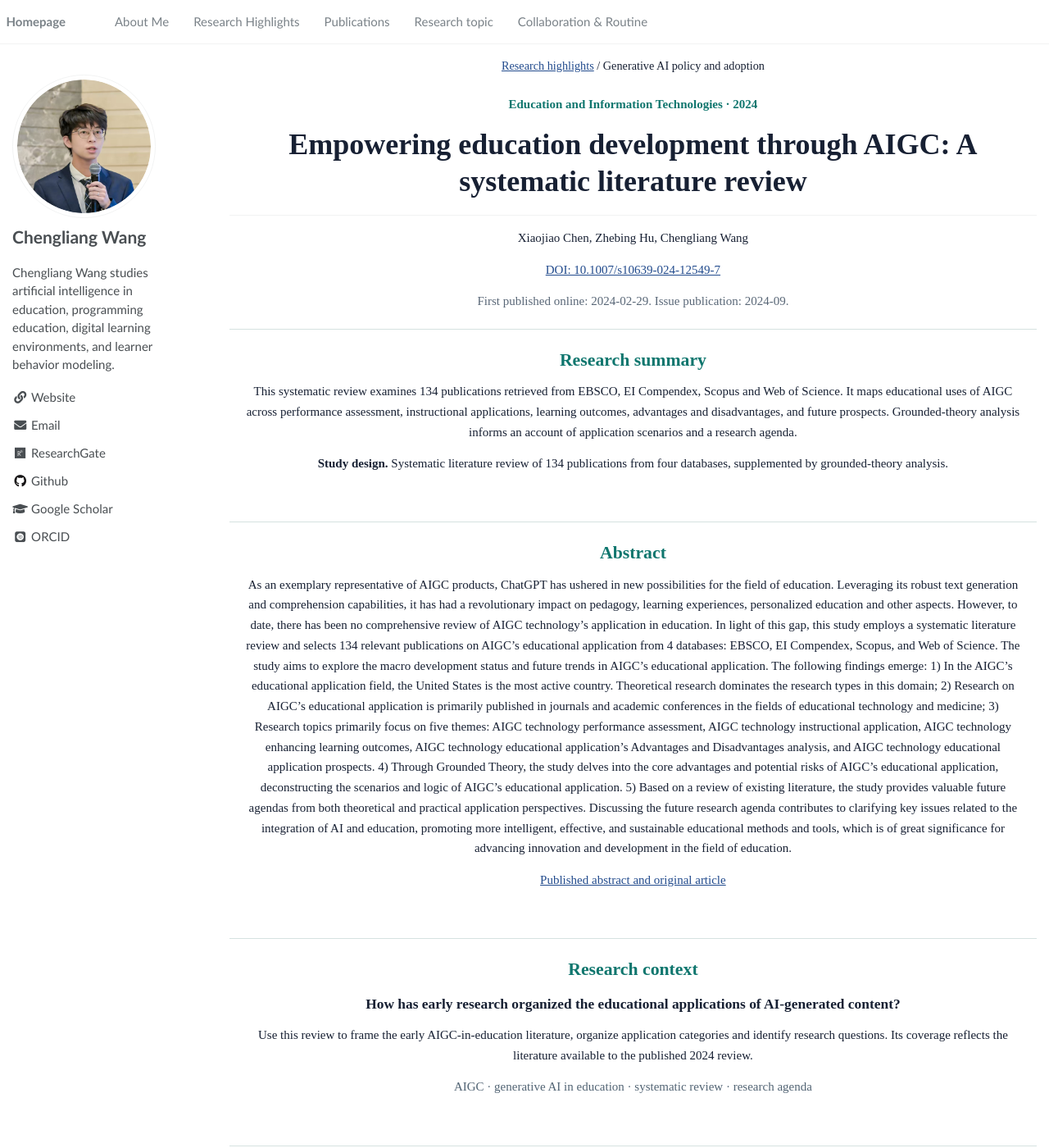
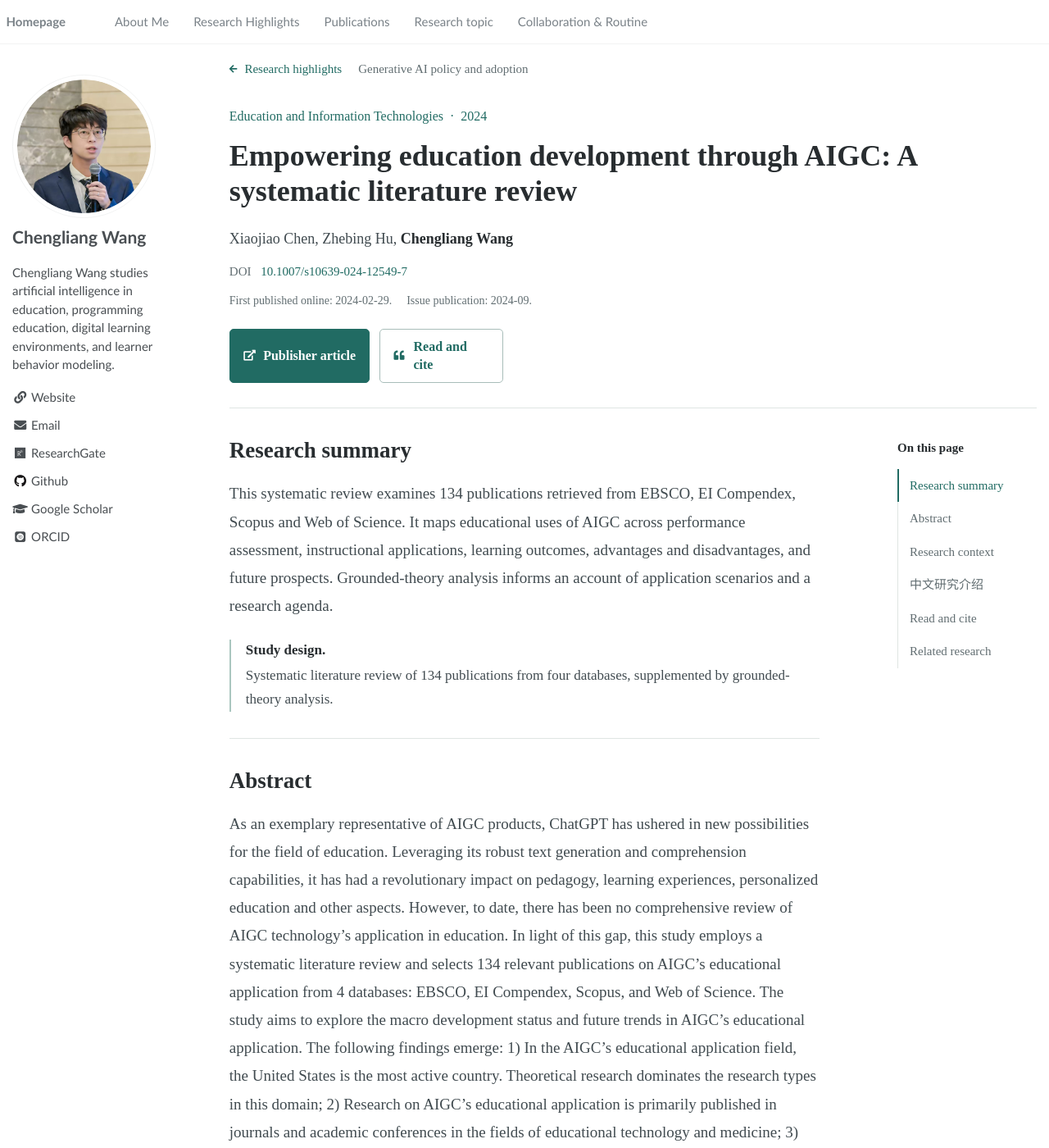
Before and after one commit to wcledutech/wcledutech.github.io, a Jekyll site: the page built from _pages/papers/aigc-education-systematic-review.md, in a window 1280 px wide and 1400 px high. Shown: the whole window at 82% size. Built offline with Jekyll 4.4.1, drawn with Linux system fonts in a browser that asks for light colours; some web fonts are replaced; some of the changed text lies outside the part shown.

Commit message:
Redesign all paper detail pages with readable layouts and section navigation

```diff
--- a/_layouts/publication.html
+++ b/_layouts/publication.html
@@ -2,22 +2,95 @@
 layout: default
 ---
 {% assign paper = site.data.research_highlights | where: "slug", page.highlight_slug | first %}
-<link rel="stylesheet" href="{{ '/assets/css/research-highlights.css' | relative_url }}">
-<div class="research-detail">
-  <nav aria-label="Breadcrumb"><a href="{{ '/research-highlights/' | relative_url }}">Research highlights</a> / {{ paper.topic | escape }}</nav>
-  <header><p class="research-label">{{ paper.journal | escape }} · {{ paper.year }}</p><h1>{{ paper.title | escape }}</h1>
-    <p class="research-authors">{{ paper.authors | join: ', ' | escape }}</p>
-    {% if paper.corresponding_authors.size > 0 %}<p class="research-correspondence"><strong>Corresponding author{% if paper.corresponding_authors.size > 1 %}s{% endif %}:</strong> {{ paper.corresponding_authors | join: ', ' | escape }}</p>{% endif %}
-    <p><a href="{{ paper.source_url | escape }}">DOI: {{ paper.doi | escape }}</a></p>
-    <p class="research-dates">{% if paper.published_online %}First published online: {{ paper.published_online }}.{% endif %}{% if paper.published_print %} Issue publication: {{ paper.published_print }}.{% endif %}</p>
+<link rel="stylesheet" href="{{ '/assets/css/paper-detail.css' | relative_url }}?v={{ site.time | date: '%s' }}">
+<div class="paper-detail" id="paper-top">
+  <nav class="paper-breadcrumb" aria-label="Breadcrumb">
+    <a href="{{ '/research-highlights/' | relative_url }}"><i class="fas fa-arrow-left" aria-hidden="true"></i> Research highlights</a>
+    <span>{{ paper.topic | escape }}</span>
+  </nav>
+
+  <header class="paper-header">
+    <p class="paper-journal">{{ paper.journal | escape }} <span aria-hidden="true">·</span> {{ paper.year }}</p>
+    <h1>{{ paper.title | escape }}</h1>
+    <p class="paper-authors">{% for author in paper.authors %}{% if author == 'Chengliang Wang' or author == 'Chenliang Wang' %}<strong>{{ author | escape }}</strong>{% else %}{{ author | escape }}{% endif %}{% unless forloop.last %}, {% endunless %}{% endfor %}</p>
+    {% if paper.corresponding_authors.size > 0 %}<p class="paper-correspondence"><strong>Corresponding author{% if paper.corresponding_authors.size > 1 %}s{% endif %}:</strong> {{ paper.corresponding_authors | join: ', ' | escape }}</p>{% endif %}
+    <p class="paper-doi"><span>DOI</span> <a href="{{ paper.source_url | escape }}">{{ paper.doi | escape }}</a></p>
+    {% if paper.published_online or paper.published_print %}
+    <p class="paper-dates">{% if paper.published_online %}<span>First published online: {{ paper.published_online }}.</span>{% endif %}{% if paper.published_print %}<span>Issue publication: {{ paper.published_print }}.</span>{% endif %}</p>
+    {% endif %}
+    <div class="paper-header-actions">
+      <a class="paper-button paper-button-primary" href="{{ paper.source_url | escape }}"><i class="fas fa-external-link-alt" aria-hidden="true"></i> Publisher article</a>
+      <a class="paper-button" href="#read-and-cite"><i class="fas fa-quote-left" aria-hidden="true"></i> Read and cite</a>
+    </div>
   </header>
-  <section><h2>Research summary</h2><p>{{ paper.summary | escape }}</p><p class="research-method"><strong>Study design.</strong> {{ paper.method | escape }}</p></section>
-  <section><h2>Abstract</h2>{% if paper.abstract != '' %}<p>{{ paper.abstract | escape }}</p>{% endif %}<p><a href="{{ paper.source | escape }}">Published abstract and original article</a>{% if paper.abstract_license %} · &copy; {{ paper.year }} The Author(s). <a href="{{ paper.abstract_license_url | escape }}">{{ paper.abstract_license | escape }}</a>{% endif %}</p></section>
-  <section><h2>Research context</h2><h3>{{ paper.question | escape }}</h3><p>{{ paper.context | escape }}</p><p class="research-keywords">{{ paper.keywords | join: ' · ' | escape }}</p></section>
-  <section lang="zh-Hans"><h2>中文研究介绍</h2><p>{{ paper.summary_zh | escape }}</p></section>
-  <section><h2>Read and cite</h2><div class="research-actions"><a href="{{ paper.source_url | escape }}">Publisher article</a>{% for resource in paper.resources %}<a href="{{ resource.url | escape }}">{{ resource.label | escape }}</a>{% endfor %}<a download href="{{ '/assets/citations/' | append: paper.slug | append: '.bib' | relative_url }}">Download BibTeX</a><a download href="{{ '/assets/citations/' | append: paper.slug | append: '.ris' | relative_url }}">Download RIS</a></div>
-    <p class="research-citation">{{ paper.citation_text | escape }}</p>
-  </section>
-  <section><h2>Related research</h2><ul class="research-related">{% for related in site.data.research_highlights %}{% if related.topic == paper.topic and related.slug != paper.slug %}<li><a href="{{ related.url | relative_url }}">{{ related.title | escape }}</a></li>{% endif %}{% endfor %}</ul></section>
-  <p><a href="{{ '/publications/' | relative_url }}">All publications</a> · <a href="{{ '/resources/' | relative_url }}">Research resources</a> · <a href="https://orcid.org/0000-0003-2208-3508">Chengliang Wang on ORCID</a></p>
+
+  <div class="paper-reading-layout">
+    <nav class="paper-toc" aria-labelledby="paper-toc-title">
+      <h2 id="paper-toc-title">On this page</h2>
+      <ol>
+        <li><a href="#research-summary">Research summary</a></li>
+        <li><a href="#abstract">Abstract</a></li>
+        <li><a href="#research-context">Research context</a></li>
+        <li><a href="#chinese-summary" lang="zh-Hans">中文研究介绍</a></li>
+        <li><a href="#read-and-cite">Read and cite</a></li>
+        <li><a href="#related-research">Related research</a></li>
+      </ol>
+    </nav>
+
+    <div class="paper-reading-column">
+      <section class="paper-section" id="research-summary" aria-labelledby="research-summary-title">
+        <h2 id="research-summary-title">Research summary</h2>
+        <p class="paper-summary">{{ paper.summary | escape }}</p>
+        <div class="paper-method"><h3>Study design.</h3><p>{{ paper.method | escape }}</p></div>
+      </section>
+
+      <section class="paper-section" id="abstract" aria-labelledby="abstract-title">
+        <h2 id="abstract-title">Abstract</h2>
+        {% if paper.abstract != '' %}<p class="paper-abstract">{{ paper.abstract | escape }}</p>{% endif %}
+        <p class="paper-source"><a href="{{ paper.source | escape }}">Published abstract and original article <i class="fas fa-external-link-alt" aria-hidden="true"></i></a></p>
+        {% if paper.abstract_license %}<p class="paper-license">&copy; {{ paper.year }} The Author(s). <a href="{{ paper.abstract_license_url | escape }}">{{ paper.abstract_license | escape }}</a></p>{% endif %}
+      </section>
+
+      <section class="paper-section" id="research-context" aria-labelledby="research-context-title">
+        <h2 id="research-context-title">Research context</h2>
+        <h3 class="paper-question">{{ paper.question | escape }}</h3>
+        <p class="paper-context">{{ paper.context | escape }}</p>
+        <p class="paper-keywords">{{ paper.keywords | join: ' · ' | escape }}</p>
+      </section>
+
+      <section class="paper-section paper-chinese" id="chinese-summary" lang="zh-Hans" aria-labelledby="chinese-summary-title">
+        <h2 id="chinese-summary-title">中文研究介绍</h2>
+        <p>{{ paper.summary_zh | escape }}</p>
+      </section>
+
+      <section class="paper-section" id="read-and-cite" aria-labelledby="read-and-cite-title">
+        <h2 id="read-and-cite-title">Read and cite</h2>
+        <p class="paper-citation">{{ paper.citation_text | escape }}</p>
+        <div class="paper-downloads">
+          <a class="paper-button" download href="{{ '/assets/citations/' | append: paper.slug | append: '.bib' | relative_url }}"><i class="fas fa-download" aria-hidden="true"></i> Download BibTeX</a>
+          <a class="paper-button" download href="{{ '/assets/citations/' | append: paper.slug | append: '.ris' | relative_url }}"><i class="fas fa-download" aria-hidden="true"></i> Download RIS</a>
+        </div>
+        <ul class="paper-resources">
+          <li><a href="{{ paper.source_url | escape }}">Publisher article <i class="fas fa-external-link-alt" aria-hidden="true"></i></a></li>
+          {% for resource in paper.resources %}<li><a href="{{ resource.url | escape }}">{{ resource.label | escape }} <i class="fas {% if resource.kind == 'supplement' %}fa-folder-open{% else %}fa-external-link-alt{% endif %}" aria-hidden="true"></i></a></li>{% endfor %}
+        </ul>
+      </section>
+
+      <section class="paper-section" id="related-research" aria-labelledby="related-research-title">
+        <h2 id="related-research-title">Related research</h2>
+        <ul class="paper-related">
+          {% for related in site.data.research_highlights %}{% if related.topic == paper.topic and related.slug != paper.slug %}
+          <li><p>{{ related.journal | escape }} <span aria-hidden="true">·</span> {{ related.year }}</p><h3><a href="{{ related.url | relative_url }}">{{ related.title | escape }} <i class="fas fa-arrow-right" aria-hidden="true"></i></a></h3></li>
+          {% endif %}{% endfor %}
+        </ul>
+      </section>
+    </div>
+  </div>
+
+  <nav class="paper-footer" aria-label="More research">
+    <a href="{{ '/publications/' | relative_url }}"><i class="fas fa-book-open" aria-hidden="true"></i> All publications</a>
+    <a href="{{ '/resources/' | relative_url }}">Research resources <i class="fas fa-arrow-right" aria-hidden="true"></i></a>
+    <a href="https://orcid.org/0000-0003-2208-3508">Chengliang Wang on ORCID <i class="fas fa-external-link-alt" aria-hidden="true"></i></a>
+  </nav>
 </div>
+<script src="{{ '/assets/js/paper-detail.js' | relative_url }}?v={{ site.time | date: '%s' }}" defer></script>
--- /dev/null
+++ b/assets/css/paper-detail.css
@@ -0,0 +1,140 @@
+.paper-detail {
+  --paper-ink: #282d30;
+  --paper-body: #414b50;
+  --paper-muted: #626e72;
+  --paper-accent: #216b63;
+  --paper-rule: #dfe5e3;
+  max-width: 1000px;
+  margin: 0 auto;
+  color: var(--paper-body);
+  font-family: "Times New Roman", "Songti SC", SimSun, serif;
+  font-size: 19px;
+  line-height: 1.8;
+  letter-spacing: 0;
+  text-align: left;
+  overflow-wrap: break-word;
+}
+.paper-detail * { box-sizing: border-box; min-width: 0; letter-spacing: 0; }
+.paper-detail .fas { font-family: "Font Awesome 5 Free"; font-weight: 900; }
+.paper-detail a { color: var(--paper-accent); text-decoration: none; }
+.paper-detail a:hover { text-decoration: underline; text-underline-offset: 4px; }
+.paper-detail a:focus-visible { outline: 2px solid var(--paper-accent); outline-offset: 5px; }
+.paper-detail h1,
+.paper-detail h2,
+.paper-detail h3 { margin: 0; padding: 0; border: 0; color: var(--paper-ink); font-family: inherit; text-align: left; }
+.paper-detail h1::before,
+.paper-detail h2::before,
+.paper-detail h3::before { display: none; }
+.paper-detail p { margin: 0 0 20px; font-size: inherit; line-height: inherit; }
+
+.paper-breadcrumb { display: flex; flex-wrap: wrap; gap: 8px 20px; margin: 4px 0 34px; font-size: 15px; line-height: 1.5; }
+.paper-breadcrumb a { display: inline-flex; align-items: center; gap: 9px; }
+.paper-breadcrumb span { color: var(--paper-muted); }
+.paper-breadcrumb .fas { font-size: 11px; }
+.paper-header { margin-bottom: 34px; padding-bottom: 30px; border-bottom: 1px solid var(--paper-rule); }
+.paper-detail .paper-journal { margin: 0 0 14px; color: var(--paper-accent); font-size: 16px; line-height: 1.6; }
+.paper-journal span { padding: 0 4px; }
+.paper-detail .paper-header h1 { max-width: 960px; font-size: 36px; font-weight: 700; line-height: 1.2; text-wrap: pretty; }
+.paper-detail .paper-authors { max-width: 840px; margin: 22px 0 10px; font-size: 18px; line-height: 1.65; }
+.paper-authors strong { color: var(--paper-ink); }
+.paper-detail .paper-correspondence { margin: 0 0 12px; font-size: 15px; line-height: 1.6; }
+.paper-detail .paper-doi { margin: 12px 0; font-size: 15px; line-height: 1.7; overflow-wrap: anywhere; }
+.paper-doi > span { margin-right: 8px; color: var(--paper-muted); }
+.paper-detail .paper-dates { display: flex; flex-wrap: wrap; gap: 4px 18px; margin: 0; color: var(--paper-muted); font-size: 14px; line-height: 1.6; }
+.paper-header-actions,
+.paper-downloads { display: flex; flex-wrap: wrap; align-items: stretch; gap: 12px; }
+.paper-header-actions { margin-top: 22px; }
+.paper-detail .paper-button {
+  display: inline-flex;
+  align-items: center;
+  justify-content: center;
+  gap: 10px;
+  min-height: 46px;
+  padding: 10px 16px;
+  border: 1px solid #a8bdb9;
+  border-radius: 5px;
+  background: #fff;
+  color: var(--paper-accent);
+  font-size: 16px;
+  font-weight: 700;
+  line-height: 1.4;
+  text-decoration: none;
+}
+.paper-button .fas { flex: 0 0 14px; font-size: 13px; }
+.paper-detail .paper-button:hover { border-color: var(--paper-accent); background: #f1f6f4; text-decoration: none; }
+.paper-detail .paper-button-primary { border-color: var(--paper-accent); background: var(--paper-accent); color: #fff; }
+.paper-detail .paper-button-primary:hover { border-color: #18554e; background: #18554e; color: #fff; }
+
+.paper-reading-layout { display: grid; grid-template-columns: minmax(0, 720px) 170px; align-items: start; justify-content: space-between; gap: 42px; }
+.paper-reading-column { grid-column: 1; grid-row: 1; }
+.paper-toc { position: sticky; top: 84px; grid-column: 2; grid-row: 1; }
+.paper-detail .paper-toc h2 { margin: 3px 0 14px; font-size: 15px; font-weight: 700; line-height: 1.5; }
+.paper-toc ol { margin: 0; padding: 0; list-style: none; }
+.paper-toc li { margin: 0; padding: 0; }
+.paper-toc a { display: block; min-height: 40px; padding: 9px 0 9px 14px; border-left: 1px solid var(--paper-rule); color: var(--paper-muted); font-size: 15px; line-height: 1.5; }
+.paper-toc a:hover { color: var(--paper-accent); text-decoration: none; }
+.paper-toc a[aria-current="location"] { padding-left: 13px; border-left: 2px solid var(--paper-accent); color: var(--paper-accent); }
+.paper-detail .paper-section { margin: 0 0 34px; padding: 0 0 32px; border: 0; border-bottom: 1px solid var(--paper-rule); background: none; scroll-margin-top: 84px; }
+.paper-section:last-child { margin-bottom: 0; padding-bottom: 0; border-bottom: 0; }
+.paper-detail .paper-section > h2 { margin: 0 0 18px; font-size: 27px; font-weight: 700; line-height: 1.3; }
+.paper-detail .paper-method { margin: 24px 0 0; padding: 0 0 0 18px; border-left: 2px solid #aac6bf; }
+.paper-detail .paper-method h3 { margin-bottom: 4px; font-size: 17px; line-height: 1.5; }
+.paper-detail .paper-method p { margin: 0; font-size: 17px; line-height: 1.7; }
+.paper-detail .paper-source { margin: 20px 0 0; font-size: 16px; line-height: 1.7; }
+.paper-source .fas { margin-left: 5px; font-size: 11px; }
+.paper-detail .paper-license { margin: 10px 0 0; color: var(--paper-muted); font-size: 14px; line-height: 1.65; }
+.paper-detail .paper-question { margin: 0 0 16px; font-size: 22px; line-height: 1.4; }
+.paper-detail .paper-keywords { margin: 22px 0 0; color: var(--paper-muted); font-size: 15px; line-height: 1.8; }
+.paper-detail .paper-chinese h2 { font-family: "Times New Roman", "Microsoft YaHei", "PingFang SC", sans-serif; font-size: 23px; line-height: 1.5; }
+.paper-detail .paper-chinese p { margin-bottom: 0; font-size: 18px; line-height: 1.95; }
+.paper-detail .paper-citation { margin-bottom: 24px; padding-left: 1.3em; font-size: 17px; line-height: 1.8; text-indent: -1.3em; overflow-wrap: anywhere; }
+.paper-downloads { margin-bottom: 24px; }
+.paper-resources { margin: 0; padding: 0; list-style: none; }
+.paper-resources li { margin: 0; padding: 6px 0; font-size: 16px; line-height: 1.6; }
+.paper-resources .fas { margin-left: 6px; font-size: 11px; }
+.paper-related { margin: 0; padding: 0; list-style: none; }
+.paper-related li { margin: 0; padding: 22px 0; border-bottom: 1px solid var(--paper-rule); }
+.paper-related li:first-child { padding-top: 2px; }
+.paper-related li:last-child { padding-bottom: 0; border-bottom: 0; }
+.paper-detail .paper-related p { margin: 0 0 9px; color: var(--paper-muted); font-size: 14px; line-height: 1.6; }
+.paper-detail .paper-related h3 { font-size: 21px; line-height: 1.4; }
+.paper-related h3 a { color: var(--paper-ink); }
+.paper-related h3 a:hover { color: var(--paper-accent); }
+.paper-related .fas { margin-left: 6px; color: var(--paper-accent); font-size: 12px; }
+.paper-footer { display: flex; flex-wrap: wrap; gap: 16px 28px; margin-top: 40px; padding: 24px 0; border-top: 1px solid var(--paper-rule); font-size: 15px; line-height: 1.6; }
+.paper-footer .fas { margin: 0 4px; font-size: 11px; }
+
+@media (max-width: 1100px) {
+  .paper-reading-layout { grid-template-columns: minmax(0, 1fr) 156px; gap: 28px; }
+  .paper-detail .paper-header h1 { font-size: 33px; }
+}
+@media (max-width: 800px) {
+  .paper-reading-layout { display: flex; flex-direction: column; gap: 28px; }
+  .paper-toc { position: static; width: 100%; padding-bottom: 20px; border-bottom: 1px solid var(--paper-rule); }
+  .paper-toc ol { display: grid; grid-template-columns: repeat(3, minmax(0, 1fr)); gap: 0 12px; }
+  .paper-toc a { min-height: 42px; padding: 8px 0; border: 0; }
+  .paper-toc a[aria-current="location"] { padding-left: 0; border: 0; text-decoration: underline; text-underline-offset: 5px; }
+  .paper-reading-column { width: 100%; }
+}
+@media (max-width: 520px) {
+  .paper-detail { font-size: 18px; }
+  .paper-breadcrumb { margin-bottom: 24px; font-size: 14px; }
+  .paper-breadcrumb span { width: 100%; }
+  .paper-detail .paper-header h1 { font-size: 27px; line-height: 1.22; }
+  .paper-detail .paper-journal { font-size: 15px; }
+  .paper-detail .paper-authors { margin-top: 18px; font-size: 17px; }
+  .paper-header { margin-bottom: 24px; padding-bottom: 24px; }
+  .paper-toc ol { grid-template-columns: repeat(2, minmax(0, 1fr)); }
+  .paper-detail .paper-section > h2 { font-size: 25px; }
+  .paper-detail .paper-question { font-size: 21px; }
+  .paper-detail .paper-chinese h2 { font-size: 22px; }
+  .paper-detail .paper-chinese p { font-size: 17px; }
+  .paper-detail .paper-button { padding: 10px 13px; font-size: 15px; }
+  .paper-detail .paper-related h3 { font-size: 20px; }
+  .paper-footer { flex-direction: column; gap: 14px; }
+}
+@media (max-width: 360px) {
+  .paper-detail .paper-header h1 { font-size: 25px; }
+  .paper-header-actions,
+  .paper-downloads { display: grid; grid-template-columns: minmax(0, 1fr); }
+}
--- /dev/null
+++ b/assets/js/paper-detail.js
@@ -0,0 +1,40 @@
+(function () {
+  'use strict';
+
+  var root = document.querySelector('.paper-detail');
+  if (!root) return;
+  var links = Array.from(root.querySelectorAll('.paper-toc a'));
+  var targets = links.map(function (link) { return document.getElementById(link.hash.slice(1)); });
+
+  // Retain native fragment history and the stylesheet's sticky-header offset.
+  root.querySelectorAll('a[href^="#"]').forEach(function (link) {
+    link.addEventListener('click', function (event) { event.stopImmediatePropagation(); }, true);
+  });
+
+  var scheduled = false;
+  function updateCurrentSection() {
+    var current = 0;
+    targets.forEach(function (target, index) {
+      if (target && target.getBoundingClientRect().top <= 160) current = index;
+    });
+    if (window.scrollY + window.innerHeight >= document.documentElement.scrollHeight - 2) {
+      var linked = links.findIndex(function (link) { return link.hash === window.location.hash; });
+      var linkedTop = linked >= 0 && targets[linked] ? targets[linked].getBoundingClientRect().top : -1;
+      current = linkedTop >= 0 && linkedTop < window.innerHeight ? linked : links.length - 1;
+    }
+    links.forEach(function (link, index) {
+      if (index === current) link.setAttribute('aria-current', 'location');
+      else link.removeAttribute('aria-current');
+    });
+    scheduled = false;
+  }
+  function scheduleUpdate() {
+    if (scheduled) return;
+    scheduled = true;
+    window.requestAnimationFrame(updateCurrentSection);
+  }
+  window.addEventListener('scroll', scheduleUpdate, {passive: true});
+  window.addEventListener('resize', scheduleUpdate);
+  window.addEventListener('hashchange', scheduleUpdate);
+  updateCurrentSection();
+}());
```
